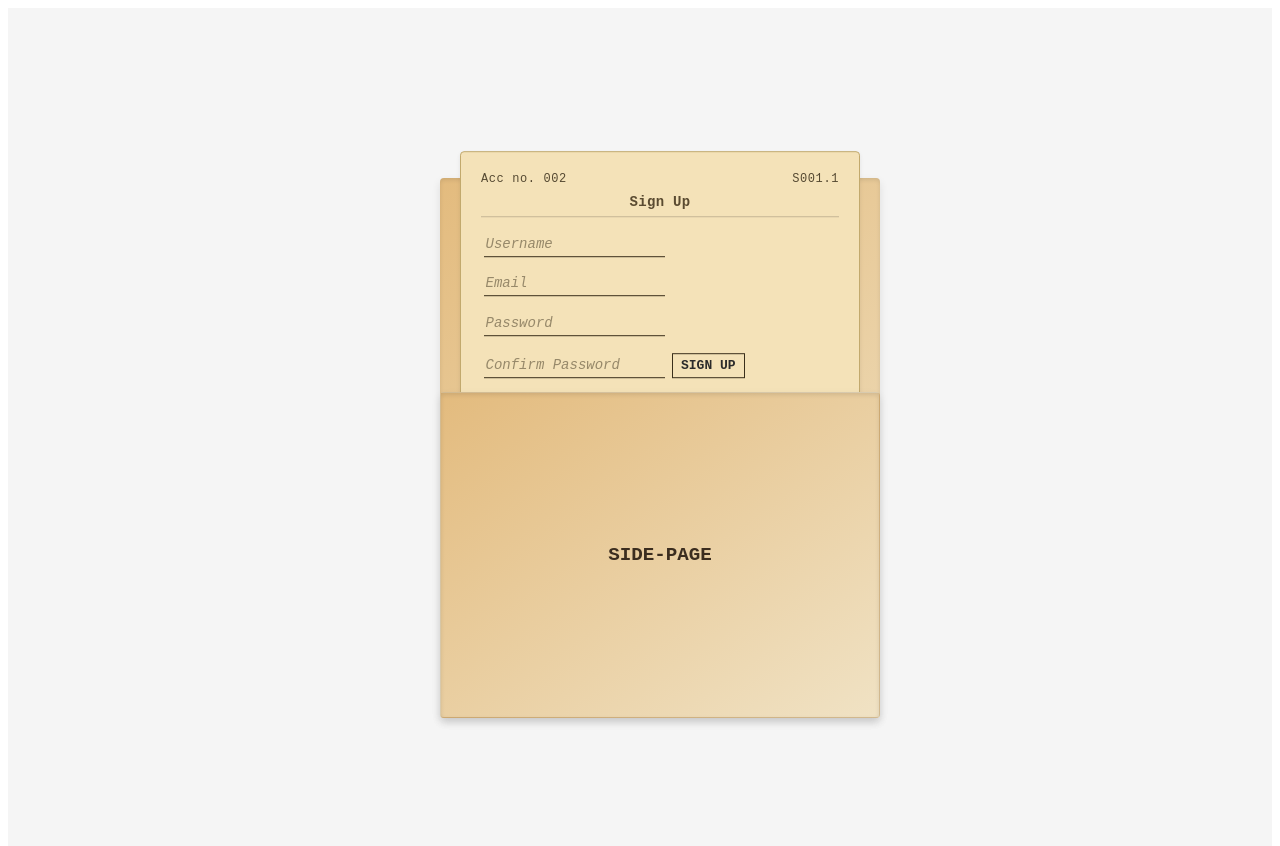
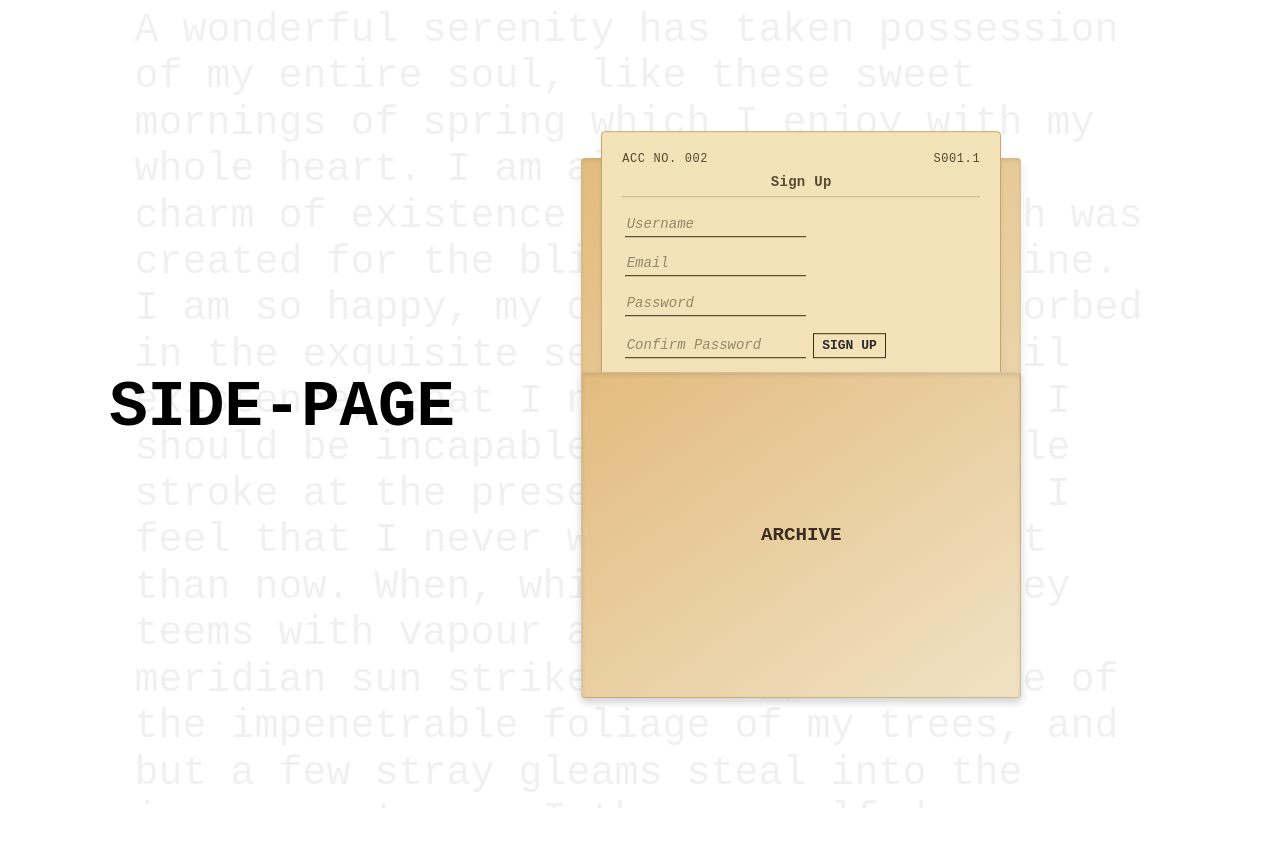
Before and after one commit to denvercude/Ai-E-Reader, a React (Vite) app in the folder frontend/: page /login-signup in a window 1280 px wide. Both pictures are taken after a click on the button "SIGN UP". Shown: the top 846 px of the page. After the commit the page ends 816 px from the top, so only its background shows below. Built offline with nearby package versions, Linux system fonts and the light colour scheme.

Commit message:
feat(login-signup): finish styling of the login/signup page

```diff
--- a/frontend/src/pages/LoginSignUpPage.jsx
+++ b/frontend/src/pages/LoginSignUpPage.jsx
@@ -20,6 +20,7 @@
 
     return (
         <div className="login-signup-page">
+            <h1>SIDE-PAGE</h1>
             <div className="card-slot">
                 <div className="card-pocket">
                     <div className={`login-card ${isAnimating ? 'sliding-out' : !isLoginMode ? 'invisible' : ''}`}>
@@ -44,7 +45,7 @@
                     </div>
                     <div className={`signup-card ${isAnimating ? 'sliding-out' : !isLoginMode ? 'visible' : ''}`}>
                         <div className="card-header">
-                            <div className="accession-number">Acc no. 002</div>
+                            <div className="accession-number">ACC NO. 002</div>
                             <div className="classification">S001.1</div>
                         </div>
                         <div className="card-title">
@@ -65,9 +66,23 @@
                         </div>
                     </div>
                     <div className="pocket-front">
-                        <div className="title-text">SIDE-PAGE</div>
+                        <div className="title-text">ARCHIVE</div>
                     </div>
                 </div>
+            </div>
+            <div className="background-text">
+                A wonderful serenity has taken possession of my entire soul, like these sweet mornings of spring which I enjoy with my whole heart.
+                I am alone, and feel the charm of existence in this spot, which was created for the bliss of souls like mine.
+                I am so happy, my dear friend, so absorbed in the exquisite sense of mere tranquil existence, that I neglect my talents.
+                I should be incapable of drawing a single stroke at the present moment; and yet I feel that I never was a greater artist than now.
+                When, while the lovely valley teems with vapour around me, and the meridian sun strikes the upper surface of the impenetrable foliage of my trees,
+                and but a few stray gleams steal into the inner sanctuary, I throw myself down among the tall grass by the trickling stream; and, as I lie close to the earth,
+                a thousand unknown plants are noticed by me: when I hear the buzz of the little world among the stalks, and grow familiar with the countless indescribable forms
+                of the insects and flies, then I feel the presence of the Almighty, who formed us in his own image, and the breath of that universal love which bears and sustains us,
+                as it floats around us in an eternity of bliss; and then, my friend, when darkness overspreads my eyes, and heaven and earth seem to dwell in my soul and absorb its power,
+                like the form of a beloved mistress, then I often think with longing, Oh, would I could describe these conceptions, could impress upon paper all that is living
+                so full and warm within me, that it might be the mirror of my soul, as my soul is the mirror of the infinite God! O my friend — but it is too much for my strength —
+                I sink under the weight of the splendour of these visions!
             </div>
         </div>
     )
--- a/frontend/src/styles/LoginSignUp.css
+++ b/frontend/src/styles/LoginSignUp.css
@@ -3,9 +3,15 @@
     justify-content: center;
     align-items: center;
     min-height: 100vh;
-    background-color: #f5f5f5;
-    padding: 20px;
     font-family: 'Courier New', monospace;
+    position: relative;
+    overflow: hidden;
+}
+
+.login-signup-page > h1 {
+    margin-right: 10%;
+    font-size: 4rem;
+    margin-left: -15%;
 }
 
 .card-slot {
@@ -13,6 +19,7 @@
     width: 400px;
     height: 500px;
     perspective: 1000px;
+    z-index: 2;
 }
 
 .card-pocket {
@@ -53,6 +60,26 @@
     letter-spacing: 0.02em;
     margin-top: 4px;
     opacity: 0.9;
+}
+
+.login-card,
+.signup-card {
+    background: #f4e2b8;
+    border: 1px solid #c2a96d;
+    border-radius: 4px;
+    padding: 20px;
+    height: 50%;
+    box-shadow:
+        0 2px 4px rgba(0, 0, 0, 0.08);
+    color: #2b2b2b;
+    position: absolute;
+    top: 20px;
+    left: 20px;
+    right: 20px;
+    bottom: 20px;
+    transition: all 0.5s cubic-bezier(0.4, 0, 0.2, 1);
+    transform-origin: center bottom;
+    z-index: 5;
 }
 
 .login-form input,
@@ -166,3 +193,18 @@
 .login-card.invisible {
     opacity: 0;
 }
+
+.background-text {
+    position: absolute;
+    top: 0;
+    left: 0;
+    right: 0;
+    bottom: 0;
+    color: rgba(0, 0, 0, 0.06);
+    font-size: 2.5rem;
+    line-height: 2.9rem;
+    padding-left: 10%;
+    padding-right: 10%;
+    z-index: 0;
+    pointer-events: none;
+}
```
